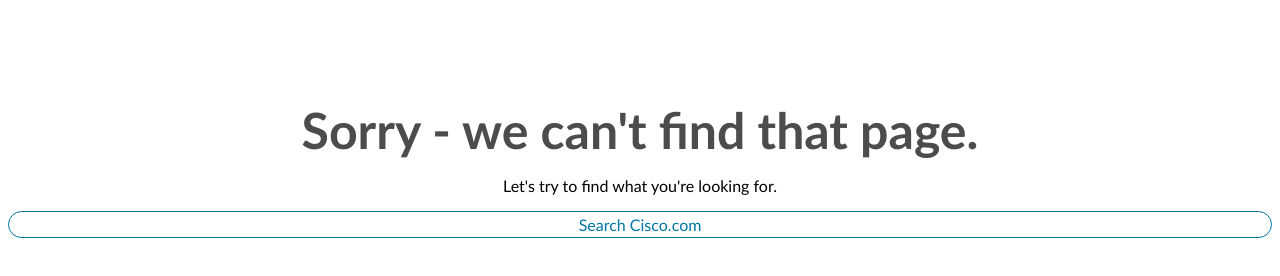
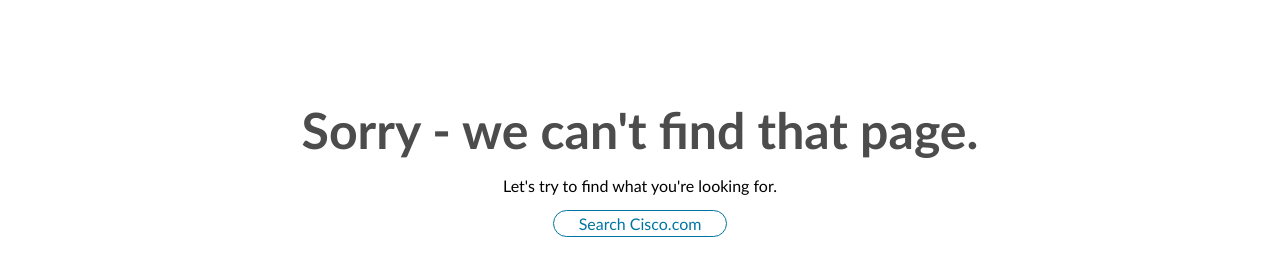
Before and after one commit to Prinxino/2021-VERIFICA, a plain HTML site: page index.html in a window 1280 px wide. Drawn offline with Linux system fonts and the light colour scheme.

Commit message:
VERIFICA

```diff
--- a/index.html
+++ b/index.html
@@ -32,10 +32,14 @@
 		text-align: center;
 		color: #0175A2;
 		font-size: 16px;
-		border: 1.5px solid #0175A2;
-		border-radius: 15px;
 		padding: 3px;
 
+	}
+
+	span {
+		border: 1.5px solid #0175A2;
+                border-radius: 15px;
+		padding: 3px 25px;
 	}
 
 </style>
@@ -44,7 +48,7 @@
 
 	<h1> Sorry - we can't find that page.  </h1>
 	<p> Let's try to find what you're looking for. </p>
-	<p id="tasto">Search Cisco.com </p>
+	<p id="tasto"> <span> Search Cisco.com </span> </p>
 
 </body>
 </html>
```
